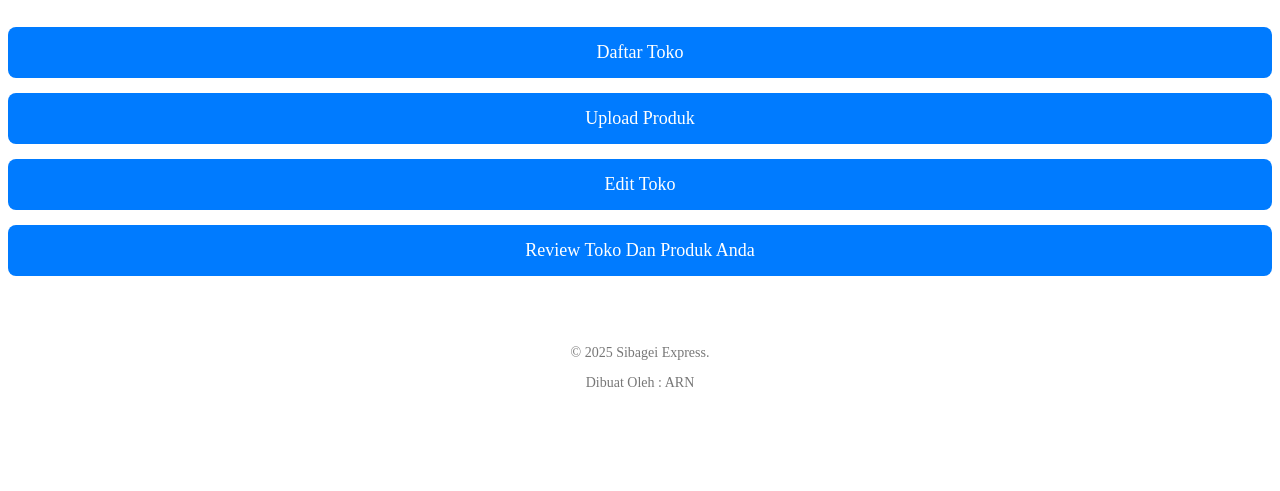
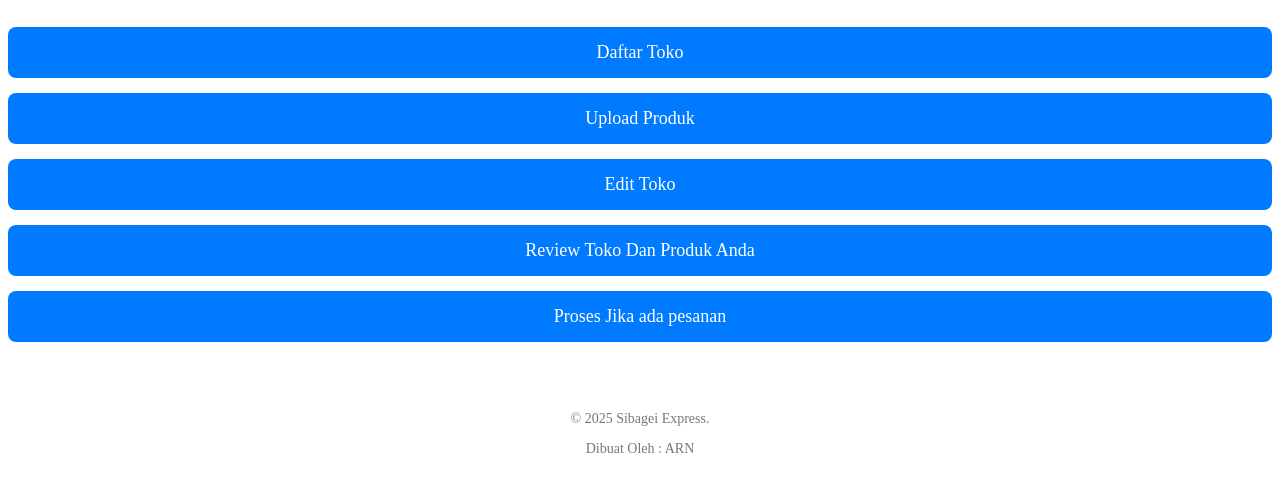
Before and after one commit to tokoarn/panduanpenggunaansibagei, a plain HTML site: page mitra.html in a window 1280 px wide. Shown: the part 101-592 px from the top of the page. Drawn offline with Linux system fonts and the light colour scheme.

Commit message:
Update mitra.html

```diff
--- a/mitra.html
+++ b/mitra.html
@@ -17,6 +17,7 @@
       <a href="upload_produk.html" class="menu-button">Upload Produk</a>
       <a href="edit_toko.html" class="menu-button">Edit Toko</a>
       <a href="review_tokodanproduk.html" class="menu-button">Review Toko Dan Produk Anda</a>
+      <a href="segera.html" class="menu-button">Proses Jika ada pesanan</a>
     </main>
 
     <footer>
```
